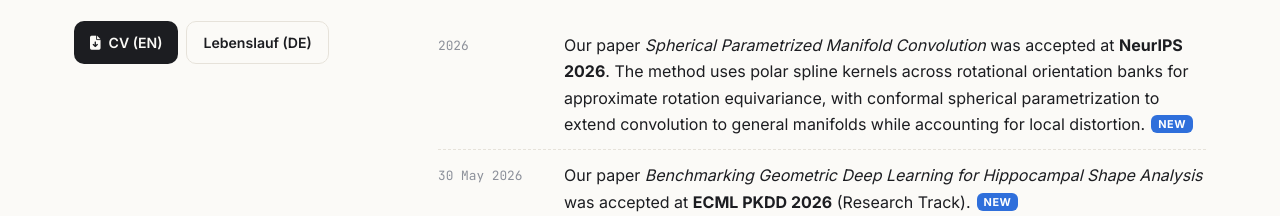
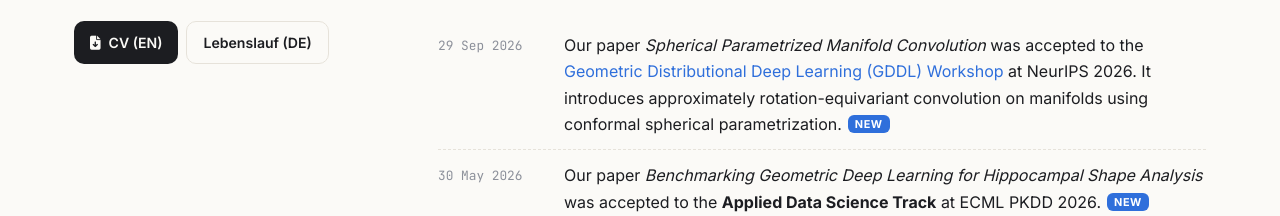
Before and after one commit to aiporre/aiporre.github.io, a plain HTML site: page index.html in a window 1280 px wide. Shown: the part 736-952 px from the top of the page. Drawn offline with Linux system fonts and the light colour scheme; animation ran at ten frames a second.

Commit message:
corrected information and new date

```diff
--- a/index.html
+++ b/index.html
@@ -95,8 +95,8 @@
         <section id="news" class="reveal">
             <div class="section-head"><span class="num">01</span><h2>News</h2></div>
             <ul class="news">
-                <li><time>2026</time><div>Our paper <em>Spherical Parametrized Manifold Convolution</em> was accepted at <strong>NeurIPS 2026</strong>. The method uses polar spline kernels across rotational orientation banks for approximate rotation equivariance, with conformal spherical parametrization to extend convolution to general manifolds while accounting for local distortion.<span class="badge-new">New</span></div></li>
-                <li><time datetime="2026-05-30">30 May 2026</time><div>Our paper <em>Benchmarking Geometric Deep Learning for Hippocampal Shape Analysis</em> was accepted at <strong>ECML PKDD 2026</strong> (Research Track).<span class="badge-new">New</span></div></li>
+                <li><time datetime="2026-09-29">29 Sep 2026</time><div>Our paper <em>Spherical Parametrized Manifold Convolution</em> was accepted to the <a href="https://gddl-neurips-2026.github.io/">Geometric Distributional Deep Learning (GDDL) Workshop</a> at NeurIPS 2026. It introduces approximately rotation-equivariant convolution on manifolds using conformal spherical parametrization.<span class="badge-new">New</span></div></li>
+                <li><time datetime="2026-05-30">30 May 2026</time><div>Our paper <em>Benchmarking Geometric Deep Learning for Hippocampal Shape Analysis</em> was accepted to the <strong>Applied Data Science Track</strong> at ECML PKDD 2026.<span class="badge-new">New</span></div></li>
                 <li><time>2023</time><div><em>Stroke-GFCN</em>, a fully convolutional graph network for ischemic stroke lesion prediction, published in the <strong>Journal of Medical Imaging</strong>.</div></li>
                 <li><time>2022</time><div><em>Understanding Graph Convolutional Networks to detect Brain Lesions from Stroke</em> published at <strong>VCBM 2022</strong>.</div></li>
                 <li><time>2021</time><div>Started my PhD at the <strong>MPI CBS</strong> and <strong>Leipzig University</strong>.</div></li>
@@ -162,7 +162,7 @@
                     <div>
                         <h3>Benchmarking Geometric Deep Learning for Hippocampal Shape Analysis</h3>
                         <p class="authors"><span class="me">A. Iporre-Rivas</span>, N. Scherf, G. Scheuermann, C. Meinecke</p>
-                        <p class="venue">Machine Learning and Knowledge Discovery in Databases. Research Track</p>
+                        <p class="venue">Machine Learning and Knowledge Discovery in Databases. Applied Data Science Track</p>
                         <div class="meta">
                             <span class="venue-tag">ECML PKDD</span>
                             <a href="https://doi.org/10.1007/978-3-032-37679-4_28">Paper</a>
```
